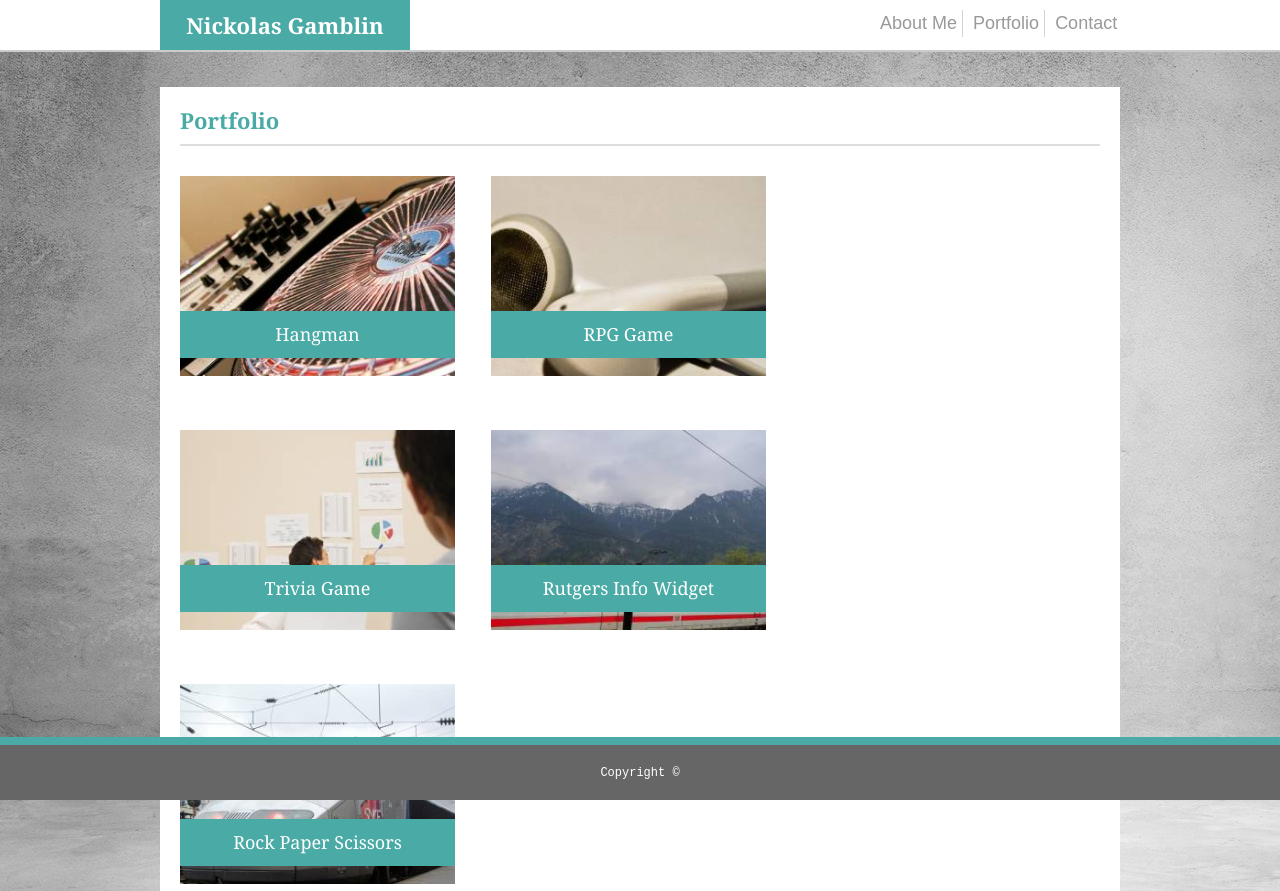
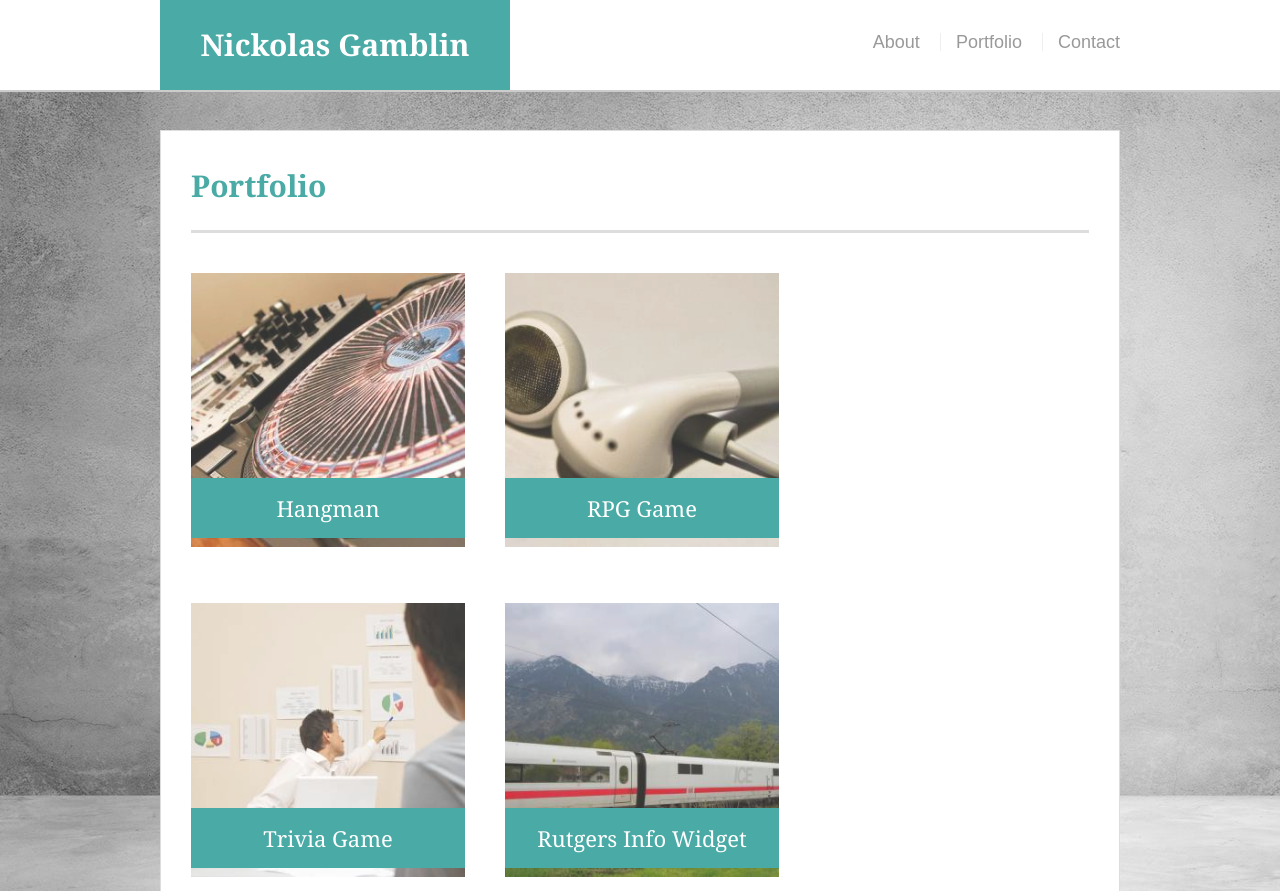
Before and after one commit to NGamblin/Responsive-Portfolio, a plain HTML site: page portfolio.html in a window 1280 px wide. Shown: the top 891 px of the page. Drawn offline with Linux system fonts and the light colour scheme.

Commit message:
still not quite right

```diff
--- a/assets/css/style.css
+++ b/assets/css/style.css
@@ -1,199 +1,283 @@
 
 body {
-    background-image: url("../images/mainbackgroundimage.jpeg");
-    font-family: 'Arial', 'Helvetica Neue', Helvetica, sans-serif;
+  font-family: Arial, "Helvetica Neue", Helvetica, sans-serif;
   font-size: 18px;
-    line-height: 27px;
+  line-height: 34px;
   color: #777777;
+  background: url("../images/mainbackgroundimage.jpeg")
+}
+
+* {
+  box-sizing: border-box;
+}
+
+/* general */
+
+.container {
+  width: 100%;
+  max-width: 960px;
+  margin: 0 auto;
+  clear: both;
+}
+
+h1,
+h2,
+h3,
+p {
+  margin-bottom: 20px;
+}
+
+p:last-child {
+  margin-bottom: 0;
+}
+
+h1,
+h2,
+h3 {
+  font-family: Georgia, Times, "Times New Roman", serif;
+  font-weight: 700;
+  color: #4aaaa5;
+}
+
+h1 {
+  padding-bottom: 20px;
+  font-size: 30px;
+  line-height: 49px;
+  border-bottom: 3px solid #dddddd;
+}
+
+h2,
+h3 {
+  font-size: 22px;
+}
+
+/* header */
+
+#masthead {
+  position: fixed;
+  z-index: 99;
+  width: 100%;
+  margin: 0 0 30px;
+  overflow: auto;
+  color: #ffffff;
+  background: #ffffff;
+  border-bottom: 2px solid #cccccc;
+}
+
+#logo {
+  float: left;
+  width: 350px;
+  height: 90px;
+  font-family: Georgia, Times, "Times New Roman", serif;
+  font-size: 30px;
+  font-weight: 700;
+  line-height: 90px;
+  color: #ffffff;
+  text-align: center;
+  text-decoration: none;
+  background: #4aaaa5;
+}
+
+nav {
+  float: right;
+  margin-top: 25px;
+}
+
+nav a {
+  display: inline-block;
+  padding-left: 15px;
+  margin-left: 15px;
+  line-height: 18px;
+  color: #999;
+  text-decoration: none;
+  border-left: 1px solid #efefef;
+}
+
+nav a:first-child {
+  border-left: 0 none;
+}
+
+/* footer */
+
+footer {
+  padding: 30px 0;
+  clear: both;
+  font-size: 12px;
+  color: #ffffff;
+  color: #cccccc;
+  text-align: center;
+  background: #666666;
+  border-top: 8px solid #4aaaa5;
+  height: 50px;
+}
+
+h3, h2 {
+  padding-bottom: 20px;
+  margin-bottom: 15px;
+  line-height: 22px;
+  border-bottom: 2px solid #eeeeee;
+}
+
+/* main */
+
+#main-container {
+  padding-top: 130px;
+  min-height: calc(100vh - 70px);
+}
+
+.main-section {
+  float: left;
+  width: 100%;
+  max-width: 960px;
+  padding: 30px;
+  margin: 0 0 40px;
+  background: #ffffff;
+  border: 1px solid #dddddd;
+}
+
+/* portfolio page */
+
+.work {
+  position: relative;
+  float: left;
+  width: 274px;
+  margin: 20px 0 25px;
+  overflow: auto;
+}
+
+.work:nth-child(even) {
+  margin-right: 40px;
+}
+
+.work img {
+  width: 100%;
+  border: 0 none;
+  opacity: 0.8;
+}
+
+.work h3 {
+  position: absolute;
+  bottom: 20px;
+  width: 100%;
+  padding: 15px;
+  margin-bottom: 0;
+  font-weight: 300;
+  line-height: 30px;
+  color: #ffffff;
+  text-align: center;
+  background: #4aaaa5;
+  border-bottom: 0;
+}
+
+.auth-image {
+  float: left;
+  width: 200px;
+  height: auto;
+  margin-top: 10px;
+  margin-right: 25px;
+}
+
+/* contact page */
+
+#contact-form ul {
+  margin-bottom: 20px;
+}
+
+#contact-form li {
+  margin-bottom: 10px;
+}
+
+label,
+input[type=text],
+input[type=email],
+textarea {
+  display: block;
+  width: 100%;
+}
+
+input[type=text],
+input[type=email],
+textarea {
+  height: 35px;
+  padding: 0 10px;
+  font-size: 14px;
+  border: 1px solid #dddddd;
+}
+
+textarea {
+  height: 200px;
+}
+
+input[type=submit] {
+  padding: 10px 30px;
+  font-size: 18px;
+  color: #ffffff;
+  cursor: pointer;
+  background: #4aaaa5;
+  border: 0 none;
+}
+
+
+/* I never could figure out what was going wrong. The media quieries seem to fire at a lower width than dictated.  */
+
+@media only screen and (max-width: 980px) {
+
+
+
+  .container {
+    max-width: 768px;
+  }
+
+  section {
+    margin-right: 700px;
+  }
+
+  p {
+    color: red;
+  }
 
 }
 
-header {
-    background-color: #ffffff;
-    height: 50px;
-    border-bottom: 2px solid #cccccc;
-    margin-bottom: 35px;
-    width: 100%;
+@media only screen and (max-width: 768px) {
+
+
+  p {
+    color: blue;
+  }
+
+  #main-section {
+    width: 66%;
+
+  }
 
 
 }
 
-header div {
-    width: 960px;
-    margin: 0 auto;
+@media only screen and (max-width: 640px) {
 
+  p {
+    color: yellow;
   }
 
-header h1 {
-    float: left;
-    background-color: #4aaaa5;
-    height: 50px;
-    width: 250px;
-    color: #ffffff;
-    font-weight: 700;
-    font-size: 22px;
+  #logo {
+    width: 100%;
     text-align: center;
-    line-height: 50px;
-    font-family: 'Georgia', Times, Times New Roman, serif;
+  }
+  nav {
+    width: 100%;
+    text-align: center;
   }
 
-nav {
-
-    float: right;
-    height: 50px;
-    width: 250px;
-    margin: 10px 0px 10px;
-}
-
-nav a {
-
-    display: inline-block;
-    text-decoration: none;
-    padding-left: 10px;
-    color: #999999;
-    border-left: solid 1px lightgray;
-}
-
-nav a:first-child {
-  border-left: none;
-}
-
-section {
-
-    width: 960px;
-    background-color: #ffffff;
-    margin: 0 auto;
-    padding: 20px;
-    box-sizing: border-box;
-    margin-bottom: 100px;
-
-}
-
-section h1 {
-
-    font-weight: 700;
-    font-family: 'Georgia', Times, Times New Roman, serif;
-    padding-bottom: 10px;
-    border-bottom: 2px solid #dddddd;
-    margin-bottom: 10px;
-    color: #4aaaa5;
-    font-size: 22px;
-    margin-bottom: 30px;
-}
-
-
- img {
-    width: 150px;
-    float: left;
-    margin: 0 20px 10px 0px;
-
-}
-
-
-footer {
-
-    color: #ffffff;
-    font-size: 12px;
-    position: fixed;
-    bottom: 0;
-    background-color: #666666;
-    text-align: center;
-    height: 40px;
-    padding-top: 15px;
-    border-top: 8px solid #4aaaa5;
-    font-family: 'Courier New', Courier, monospace, 'Helvetica Neue', Helvetica, sans-serif;
-    width: 100%;
-
-}
-
-/*Only Portfolio*/
-
-
-
-.Cards {
-    margin: 0;
-    width: 275px;
-    height: 200px;
-    background-size: cover;
-    position: relative;
-    float: left;
-    margin: 0 2em 3em 0;
-    font-family: 'Georgia', Times, Times New Roman, serif;
-
-}
-
-
-  #HangmanCard {
-
-    background-image: url('../images/hangman.jpg');
-
-  }
-
-  #RPGCard {
-
-    background-image: url('../images/RPG.jpg')
-
-  }
-
-  #TriviaCard {
-
-    background-image: url('../images/Trivia.jpg')
-
-  }
-  #RutgersCard {
-
-    background-image: url('../images/Rutgers.jpg')
-
-  }
-  #RockCard {
-
-    background-image: url('../images/Rock.jpg')
-
-  }
-
-
-h3 {
-
-  position: absolute;
-  bottom: 1em;
-  background-color: #4aaaa5;
-  width: 100%;
-  text-align: center;
-  color: #ffffff;
-  padding: 10px 0px
-}
-
-/* Only Contact */
-
-input[Type=text] {
+  .auth-image {
     width: 100%;
   }
 
-input[Type=email] {
+  header {
     width: 100%;
   }
 
-input[Type=message] {
-  width: 100%;
+  .main-section {
+    margin: 50px 1000px 50px 30px;
   }
 
-textarea {
-  width: 100%;
-  height: 150px;
-  box-sizing: border-box;
 }
-
-input[Type=submit] {
-  background-color: #4aaaa5;
-  color: #ffffff;
-  width: 85px;
-  height: 35px;
-}
-
-/*clearfix*/
-
-  .clearfix::after {
-    content: "";
-    clear: both;
-    display: table;
-  }
--- a/portfolio.html
+++ b/portfolio.html
@@ -1,63 +1,66 @@
-<!DOCTYPE html>
-<html>
+<!doctype html>
+<html lang="en-us">
+
 <head>
-    <meta charset="utf-8">
-    <meta http-equiv="X-UA-Compatible" content="IE=edge">
-    <title>Nickolas Gamblin</title>
+  <meta charset="UTF-8">
+  <title>Portfolio | Nickolas Gamblin</title>
   <meta name="viewport" content="width=device-width, initial-scale=1">
-    <link rel="stylesheet" type="text/css" media="screen" href="assets/css/reset.css">
-    <link rel="stylesheet" type="text/css" media="screen" href="assets/css/style.css">
-    <script src="main.js"></script>
+  <link rel="stylesheet" type="text/css" href="assets/css/reset.css">
+  <link rel="stylesheet" type="text/css" href="assets/css/style.css">
 </head>
 
 <body>
 
-    <header>
-        <div>
-            <h1>Nickolas Gamblin</h1>
+  <header id="masthead">
+    <div class="container">
+      <a href="index.html" id="logo">Nickolas Gamblin</a>
       <nav>
-                <a href="index.html">About Me</a>
+        <a href="index.html">About</a>
         <a href="portfolio.html">Portfolio</a>
         <a href="contact.html">Contact</a>
       </nav>
     </div>
   </header>
 
-    <section class="clearfix">
-
+  <div id="main-container" class="container">
+    <section class="main-section">
       <h1>Portfolio</h1>
 
-        <div Class="Cards" id="HangmanCard">
+      <div class="work">
+        <img src="assets/images/hangman.jpg" alt="Hangman">
 
         <h3>Hangman</h3>
       </div>
-
-        <div Class="Cards" id="RPGCard">
+      <div class="work">
+        <img src="assets/images/RPG.jpg" alt="RPG Game">
 
         <h3>RPG Game</h3>
       </div>
-
-        <div Class="Cards" id="TriviaCard">
+      <div class="work">
+        <img src="assets/images/Trivia.jpg" alt="Trivia Game">
 
         <h3>Trivia Game</h3>
       </div>
-
-        <div Class="Cards" id="RutgersCard" >
+      <div class="work">
+        <img src="assets/images/Rutgers.jpg" alt="Rutgers Info Widget">
 
         <h3>Rutgers Info Widget</h3>
       </div>
-
-        <div Class="Cards" id="RockCard">
+      <div class="work">
+        <img src="assets/images/rock.jpg" alt="Rock Paper Scissors">
 
         <h3>Rock Paper Scissors</h3>
       </div>
 
-
     </section>
 
+  </div>
 
-    <footer>Copyright ©</footer>
+  <footer>
+    <div class="container">
+      Copyright &copy;
+    </div>
+  </footer>
+</body>
 
-
-</body>
 </html>
```
Also changed, not shown: contact.html (+23 -15 lines), index.html (+22 -22 lines). Lines whose indentation alone changed are shown as unchanged.
